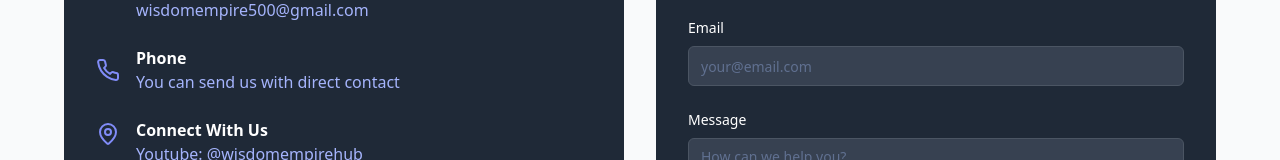
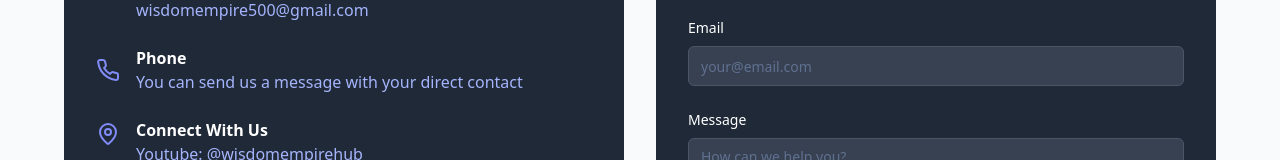
Before and after one commit to moneyisavailablealways-cmyk/wisdomempirehub, a React (Vite) app: page /contact in a window 1280 px wide. Shown: the part 479-639 px from the top of the page. Built offline with nearby package versions, Linux system fonts and the light colour scheme.

Commit message:
Code edited in Lovable Code Editor
Edited UI in Lovable

```diff
--- a/src/pages/Contact.tsx
+++ b/src/pages/Contact.tsx
@@ -106,7 +106,7 @@ const handleSubmit = async (e: React.FormEvent<HTMLFormElement>) => {
                 <Phone className="text-indigo-400" size={24} />
                 <div>
                   <h3 className="font-semibold text-white">Phone</h3>
-                  <p className="text-indigo-300">You can send us with direct contact</p>
+                  <p className="text-indigo-300">You can send us a message with your direct contact</p>
                 </div>
               </div>
 
```
